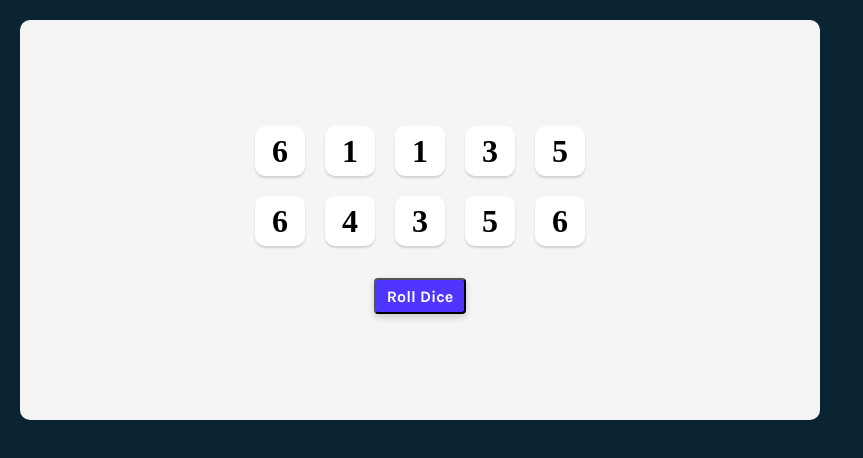
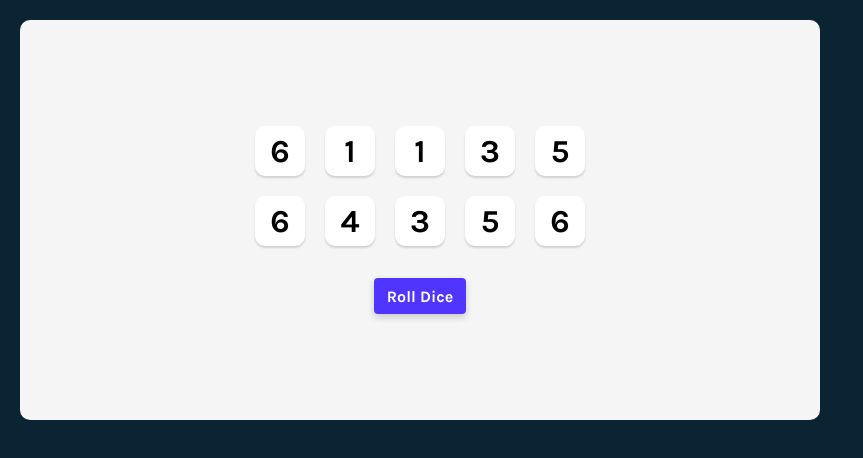
Before and after one commit to JacksonDynamics/Tenzies, a React (Create React App) app: page / in a window 1280 px wide. Shown: the top 458 px of the page, without its empty margins (0-863 px from the left). Built offline with nearby package versions, Linux system fonts and the light colour scheme.

Commit message:
Karla font

```diff
--- a/public/style.css
+++ b/public/style.css
@@ -6,6 +6,7 @@ body {
     margin: 0;
     background-color: #0B2434;
     padding: 20px;
+    font-family: 'Karla', sans-serif;
 }
 
 main {
@@ -47,6 +48,7 @@ main {
     background: #5035FF;
     box-shadow: 0px 3.2px 7.68px rgba(0, 0, 0, 0.18);
     border-radius: 4px;
+    border: none;
     Width:92px;
     Height:36px;
 
@@ -60,3 +62,9 @@ main {
 
     color: #FFFFFF;
 }
+
+.button:focus {
+    outline: none;
+}
+
+.button:active
```
